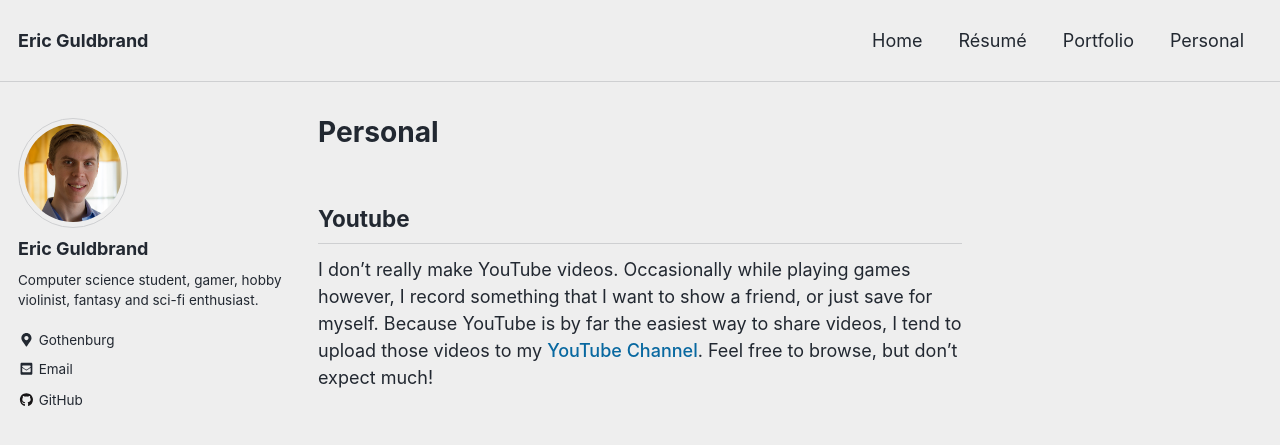
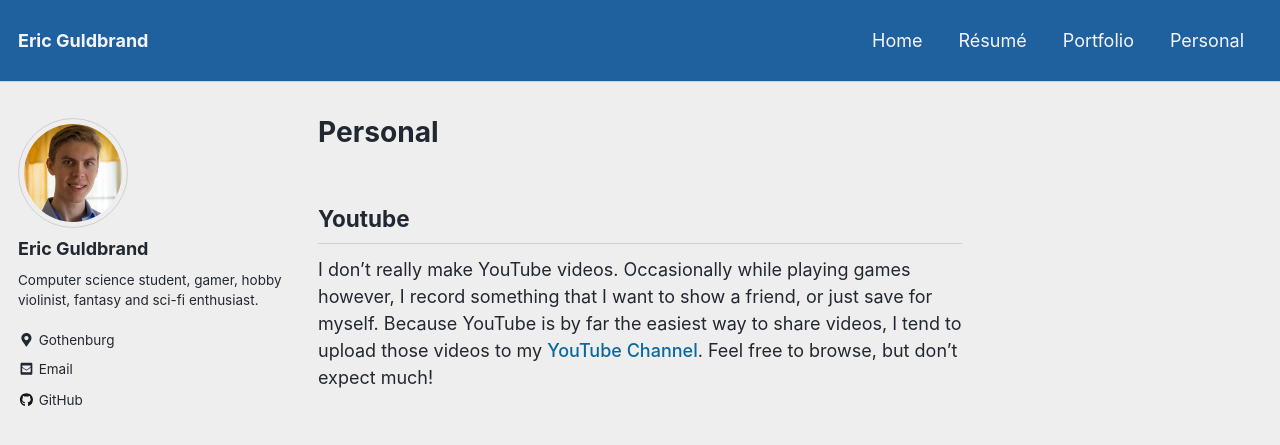
Before and after one commit to ecen/ecen.github.io, a Jekyll site: the page built from _pages/personal.md, in a window 1280 px wide and 900 px high. Shown: the top 445 px of the window. Built offline with Jekyll 4.4.1, drawn with Linux system fonts in a browser that asks for light colours; nearby versions of some CDN libraries.

Commit message:
Colored masthead (navbar) blue and slightly tweaked color scheme.

```diff
--- a/_sass/minimal-mistakes/_navigation.scss
+++ b/_sass/minimal-mistakes/_navigation.scss
@@ -230,7 +230,7 @@
         left: 0;
         bottom: 0;
         height: 4px;
-        background: $primary-color;
+        background: $nav-border-color-hover;
         width: 100%;
         -webkit-transition: $global-transition;
         transition: $global-transition;
--- a/_sass/minimal-mistakes/skins/_ecen.scss
+++ b/_sass/minimal-mistakes/skins/_ecen.scss
@@ -6,14 +6,19 @@
 $background-color: #eeeeee !default;
 $text-color: #222831 !default;
 $muted-text-color: #393e46 !default;
-$primary-color: #164469 !default;
+$primary-color: #1b5489 !default;
 $border-color: mix(#fff, #393e46, 75%) !default;
 $footer-background-color: $primary-color !default;
 $link-color: #0868a0 !default;
 $link-hover-color: #21adff !default; // Added by Ecen
-$masthead-link-color: $text-color !default;
-$masthead-link-color-hover: $text-color !default;
-$navicon-link-color-hover: mix(#fff, $text-color, 80%) !default;
+$masthead-link-color: #f5f5ff !default;
+$masthead-link-color-hover: #fff !default;
+$navicon-link-color-hover: #f00 !default;
+$nav-border-color-hover: #fff !default; // Added by Ecen
+
+.masthead, .site-title, .visible-links, .greedy-nav {
+  background: lighten($footer-background-color, 5%) !important;
+}
 
 .page__footer {
   color: #fff !important; // override
@@ -32,8 +37,7 @@ html {
 a {
   text-decoration: none;
 }
-
-a:hover {
+.initial-content a:hover {
   text-decoration: none !important;
   color: $link-hover-color !important;
 }
```
